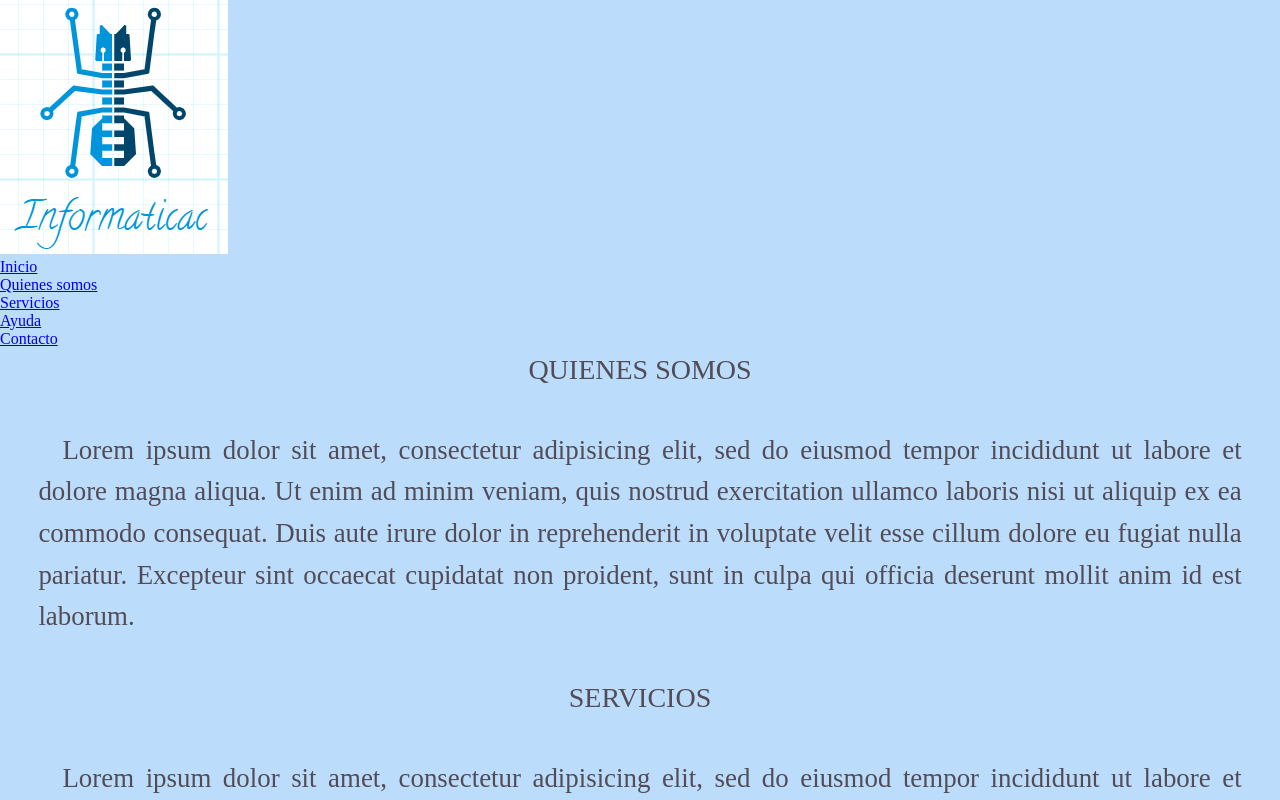
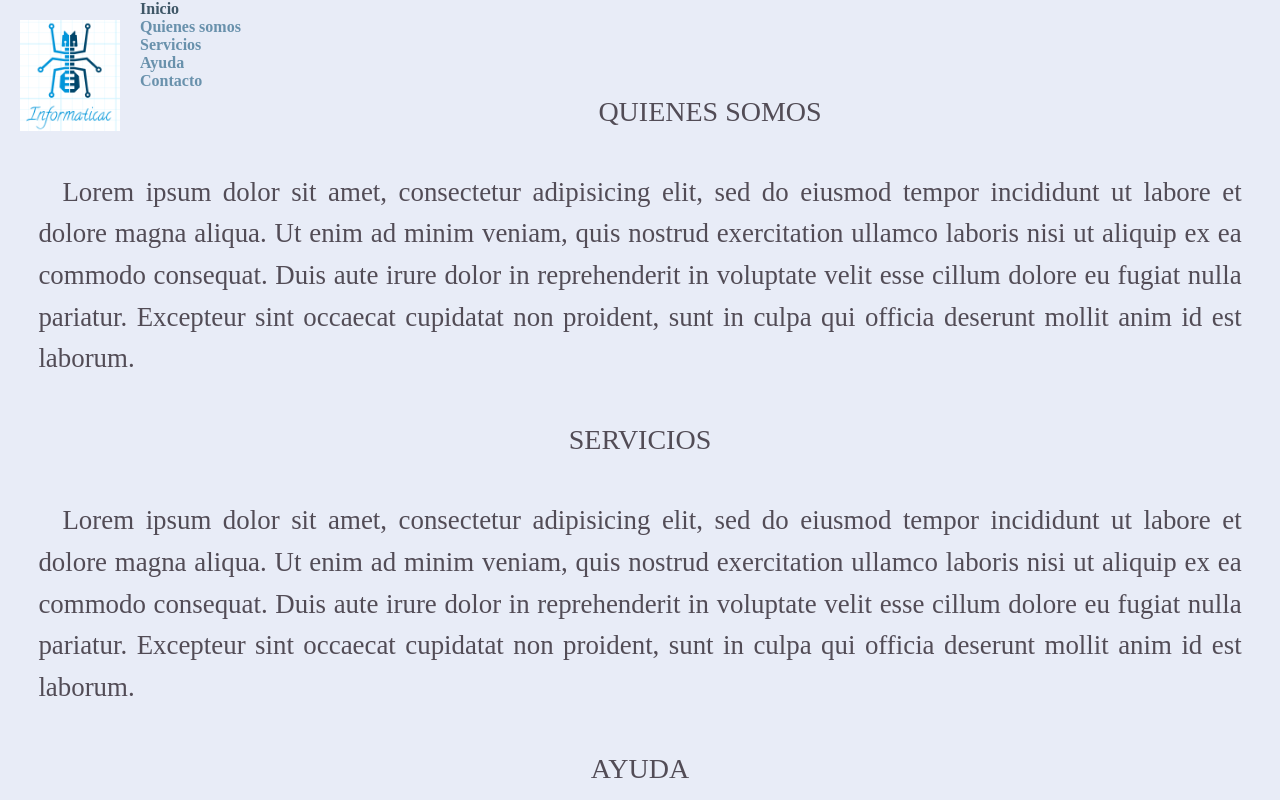
Before and after one commit to ruth1sim/project0, a plain HTML site: page index.html in a window 1280 px wide. Shown: the top 800 px of the page. Drawn offline with Linux system fonts and the light colour scheme.

Commit message:
otros cambios

```diff
--- a/css/style.css
+++ b/css/style.css
@@ -5,7 +5,7 @@
 }
 
 body{
-  background: #BCDCFC
+  background: #E8ECF7
 }
 
 p{
@@ -26,3 +26,47 @@ h3{
   text-transform: uppercase;
   padding: 0;
 }
+
+a{
+  color: #524C56;
+  text-decoration: none;
+  font-weight: bold;
+}
+
+a:hover{
+  color: #c3d7df;
+}
+
+img{
+  display: block;
+  margin: : 0 auto;
+  max-width: 100%;
+  height: auto;
+  width: auto;
+  margin-bottom: -4px;
+}
+
+header{
+  width: 100%;
+  height: : 100px;
+  top: 0;
+  left: 0;
+}
+
+header #logo img{
+  margin: 20px;
+  float: left;;
+  width: 100px;
+}
+
+ul{
+  list-style: none;
+}
+
+nav ul li a {
+  color: #6991ac;
+}
+
+.current{
+  color: #3f5767;
+}
--- a/index.html
+++ b/index.html
@@ -11,7 +11,7 @@
 
 <body>
 
-    <div class="wrapper">
+    <div id="wrapper">
     <!--banner  -->
       <div class="banner-wrapper">
         <header>
@@ -21,7 +21,7 @@
             </a>
             <nav>
               <ul>
-                <li><a href="index.html">Inicio</a></li>
+                <li><a href="index.html" class="current">Inicio</a></li>
                 <li><a href="#somos">Quienes somos</a></li>
                 <li><a href="#services">Servicios</a></li>
                 <li><a href="#help">Ayuda</a></li>
```
